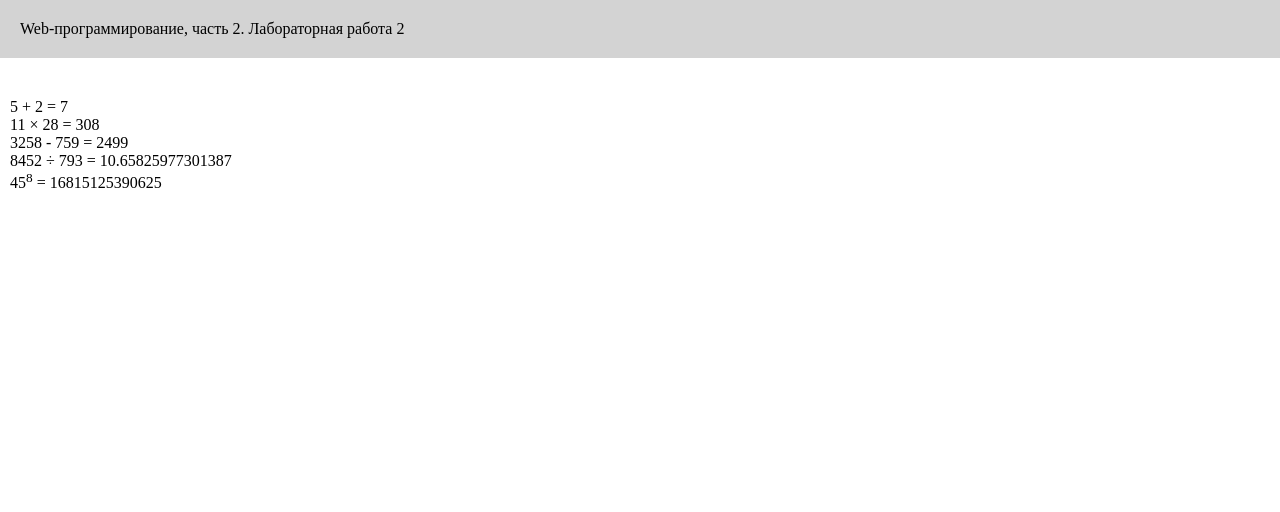
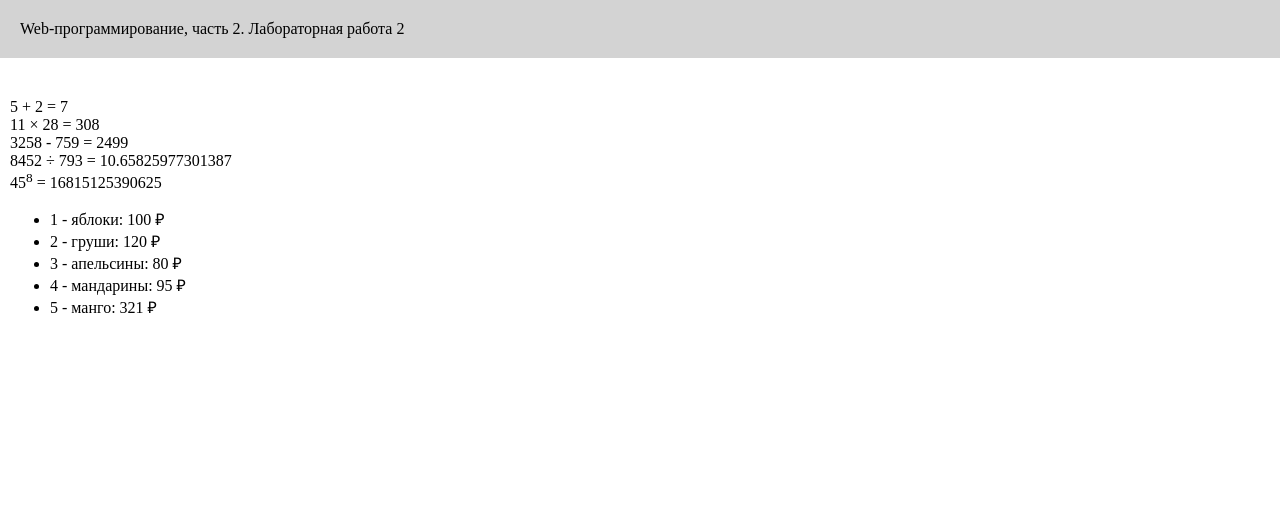
Before and after one commit to fastestRacist/web-back-labs, a Flask app: page /lab2/example in a window 1280 px wide. Shown: the top 512 px of the page. Run offline with Flask 3, Linux system fonts and the light colour scheme.

Commit message:
Цикл в шаблоне

```diff
--- a/app.py
+++ b/app.py
@@ -293,4 +293,11 @@ def example():
     name = 'Хобенков Егор'
     group = 'ФБИ-32'
     course = '3 курс'
-    return render_template('example.html', name = name, group = group, course = course, lab_num = lab_num)
+    fruits = [
+        {'name': 'яблоки', 'price': 100},
+        {'name': 'груши', 'price': 120},
+        {'name': 'апельсины', 'price': 80},
+        {'name': 'мандарины', 'price': 95},
+        {'name': 'манго', 'price': 321},
+        ]
+    return render_template('example.html', name = name, group = group, course = course, lab_num = lab_num, fruits = fruits)
--- a/templates/example.html
+++ b/templates/example.html
@@ -1,5 +1,5 @@
 <!DOCTYPE html>
-<html lang="en">
+<html lang="ru">
 <head>
     <meta charset="UTF-8">
     <meta name="viewport" content="width=device-width, initial-scale=1.0">
@@ -17,6 +17,10 @@
         3258 - 759 = {{3258 - 759}} <br>
         8452 &divide; 793 = {{8452/793}} <br>
         45<sup>8</sup> = {{45**8}} <br>
+        <ul>
+            {% for f in fruits %}
+            <li>{{ loop.index }} - {{ f.name }}: {{ f.price }} &#x20bd;</li>
+            {% endfor %}
     </main>
 
     <footer>
```
